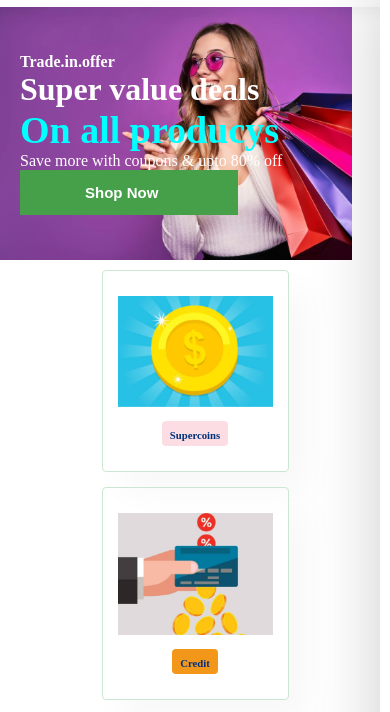
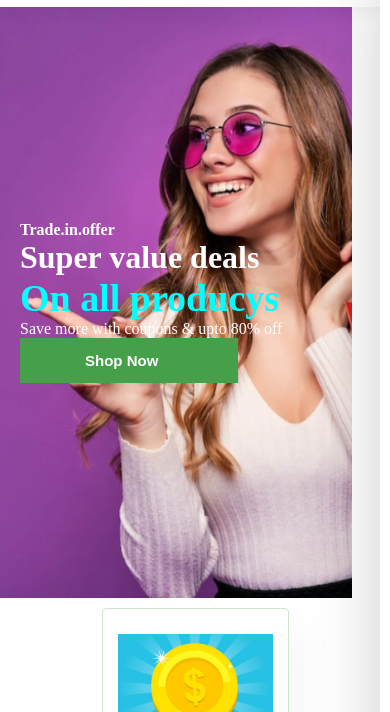
Before and after one commit to Pranab1234567/Shopcart, a plain HTML site: page index.html in a window 390 px wide. Shown: the part 57-769 px from the top of the page. Drawn offline with Linux system fonts and the light colour scheme.

Commit message:
Update index.html

```diff
--- a/index.html
+++ b/index.html
@@ -189,7 +189,7 @@
 
 #header{padding: 10px 10px;}
 
-#hero{padding:0 20px;background-position:55%;}
+#hero{padding:0 20px;background-position:55%;height:70vh; width:80%;}
 h2{font-size:32px;}
 h1{font-size:38px;}
 #feature .fe-box{width:155px;margin:0 0 15px 0;}
```
